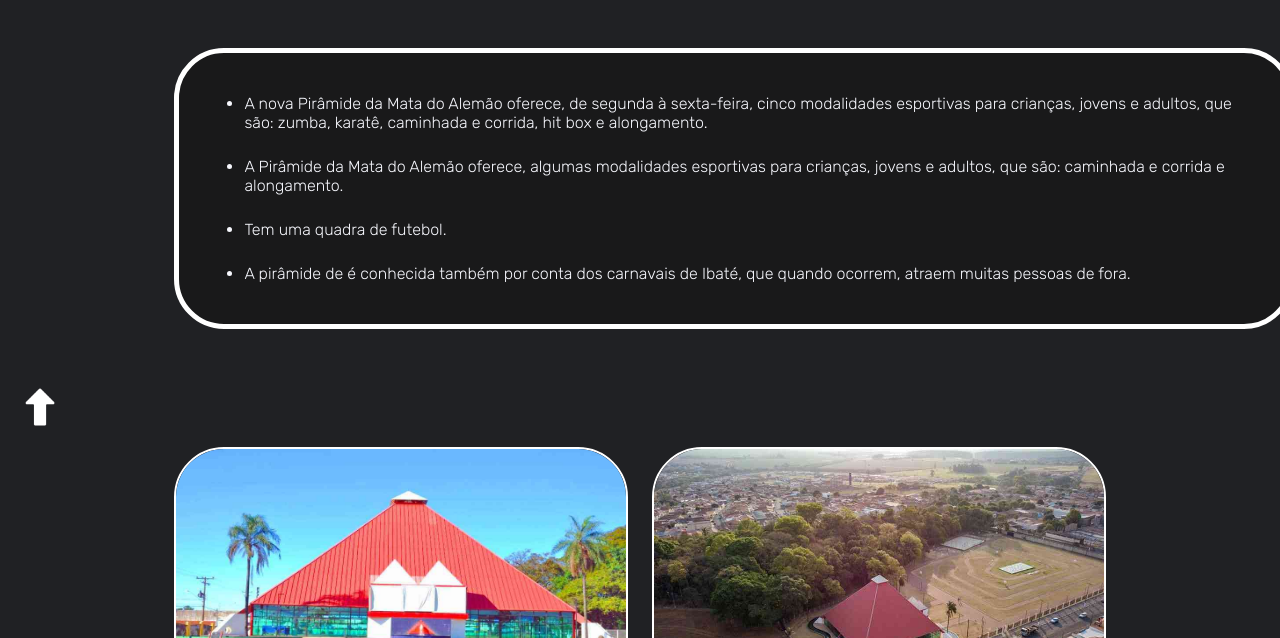
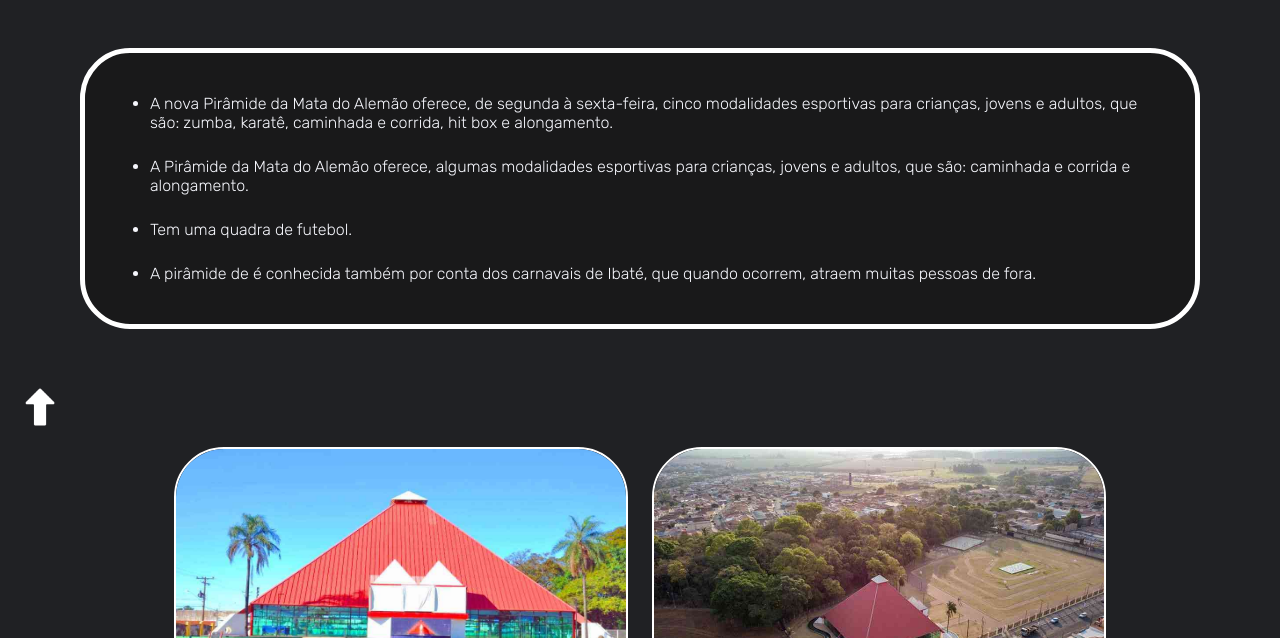
Before and after one commit to IgorFilipiCardoso/Atracoes, a plain HTML site: page atracoes_ibate/piramide.html in a window 1280 px wide. Shown: the part 162-800 px from the top of the page. Drawn offline with Linux system fonts and the light colour scheme.

Commit message:
Centralizar

```diff
--- a/atracoes_ibate/piramide.html
+++ b/atracoes_ibate/piramide.html
@@ -18,7 +18,7 @@
 
          <br>
 
-        <div style="position: relative; left: 2.5cm;">
+        <div>
             <ul>
                 <li>
                     A nova Pirâmide da Mata do Alemão oferece, de segunda à sexta-feira, cinco modalidades esportivas para crianças, jovens e adultos, que são: zumba, karatê, caminhada e corrida, hit box e alongamento.
--- a/style.css
+++ b/style.css
@@ -30,8 +30,8 @@ li{
 }
 
 div{
-    display: flex;
-    flex-direction: column;
+    display: grid;
+    place-items: center;
     text-align: left;
     width: fit-content;
     height: fit-content;
```
Also changed, not shown: atracoes_ibate/parrelao.html (+1 -1 lines), atracoes_ibate/praça.html (+1 -1 lines).
